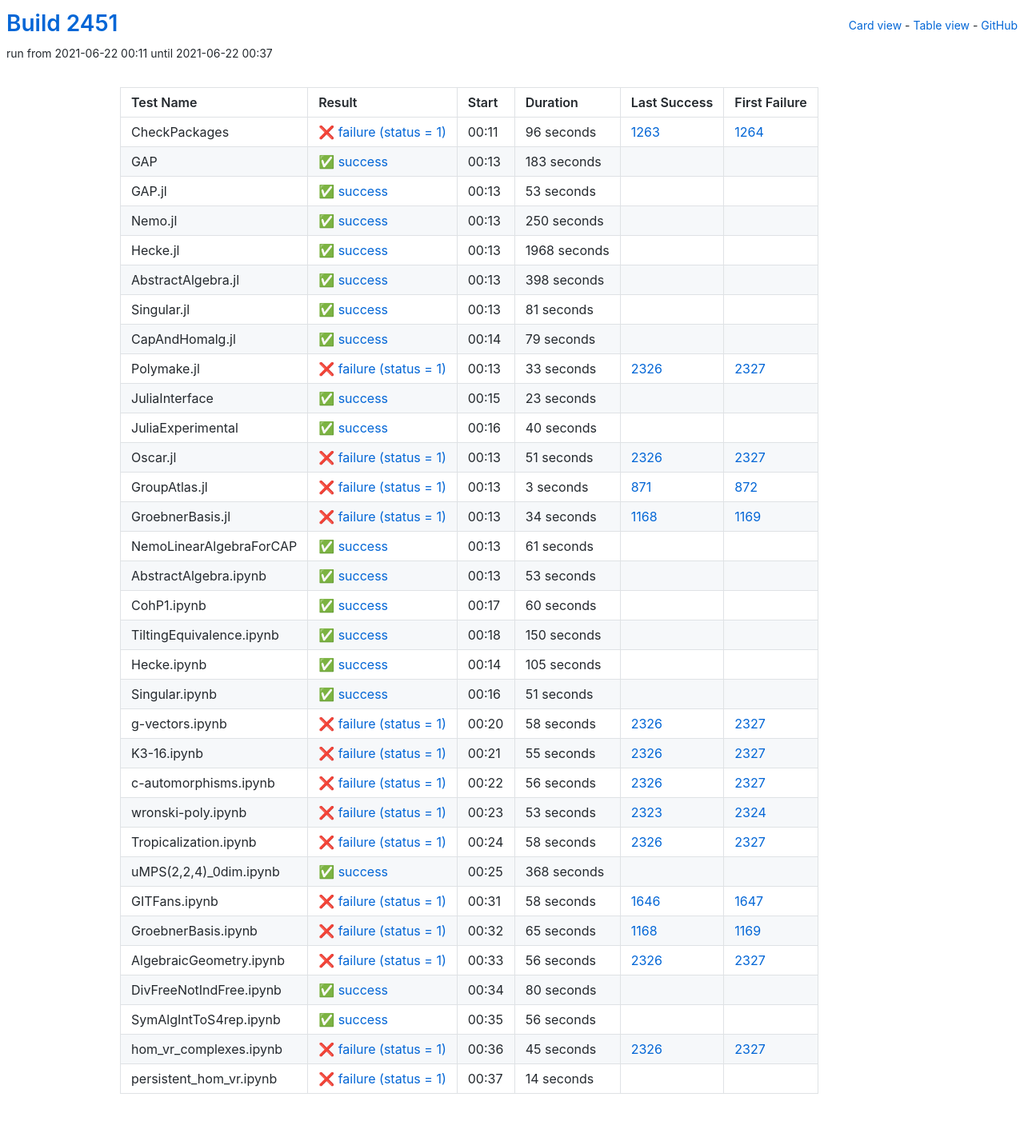
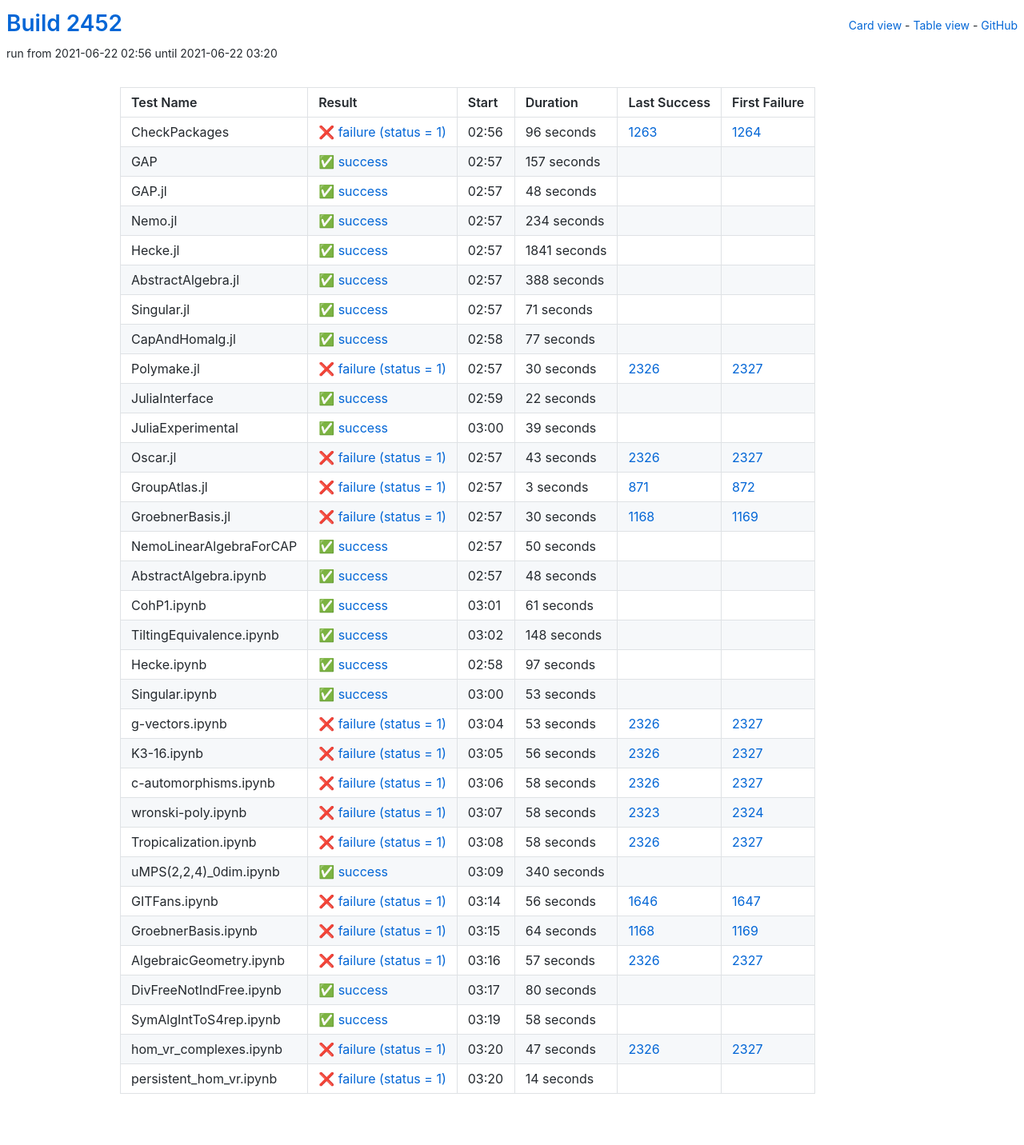
Before and after one commit to oscar-system/oscar-ci-status-stable, a Jekyll site: the page built from table.html, in a window 1280 px wide. Shown: the whole page at 80% size. Built offline with Jekyll 4.4.1, drawn with Linux system fonts in a browser that asks for light colours.

Commit message:
Build #2452

```diff
--- a/_data/ci.yml
+++ b/_data/ci.yml
@@ -1,6 +1,6 @@
 ---
-build: 2451
-build_url: https://oscarci.mathematik.uni-kl.de/job/oscar-stable/2451/
+build: 2452
+build_url: https://oscarci.mathematik.uni-kl.de/job/oscar-stable/2452/
 job: oscar-stable
 organization: oscar-system
 repo: oscar-ci-status-stable
@@ -8,8 +8,8 @@ repourl: https://github.com/oscar-system/oscar-ci-status-stable
 tests:
 - name: CheckPackages
   id: checkpackages
-  log: https://oscarci.mathematik.uni-kl.de/job/oscar-stable/2451/artifact/logs/build-2451/CheckPackages.log
-  start: 2021-06-22 00:11
+  log: https://oscarci.mathematik.uni-kl.de/job/oscar-stable/2452/artifact/logs/build-2452/CheckPackages.log
+  start: 2021-06-22 02:56
   success: false
   exitcode: 1
   status: failure
@@ -20,140 +20,140 @@ tests:
   first_failure_url: https://oscarci.mathematik.uni-kl.de/job/oscar-stable/1264/
 - name: GAP
   id: gap
-  log: https://oscarci.mathematik.uni-kl.de/job/oscar-stable/2451/artifact/logs/build-2451/GAP.log
-  start: 2021-06-22 00:13
+  log: https://oscarci.mathematik.uni-kl.de/job/oscar-stable/2452/artifact/logs/build-2452/GAP.log
+  start: 2021-06-22 02:57
   success: true
   exitcode: 0
   status: success
-  duration: 183
+  duration: 157
   last_success: false
   last_success_url:
   first_failure: false
   first_failure_url:
 - name: GAP.jl
   id: gap-jl
-  log: https://oscarci.mathematik.uni-kl.de/job/oscar-stable/2451/artifact/logs/build-2451/GAP.jl.log
-  start: 2021-06-22 00:13
+  log: https://oscarci.mathematik.uni-kl.de/job/oscar-stable/2452/artifact/logs/build-2452/GAP.jl.log
+  start: 2021-06-22 02:57
   success: true
   exitcode: 0
   status: success
-  duration: 53
+  duration: 48
   last_success: false
   last_success_url:
   first_failure: false
   first_failure_url:
 - name: Nemo.jl
   id: nemo-jl
-  log: https://oscarci.mathematik.uni-kl.de/job/oscar-stable/2451/artifact/logs/build-2451/Nemo.jl.log
-  start: 2021-06-22 00:13
+  log: https://oscarci.mathematik.uni-kl.de/job/oscar-stable/2452/artifact/logs/build-2452/Nemo.jl.log
+  start: 2021-06-22 02:57
   success: true
   exitcode: 0
   status: success
-  duration: 250
+  duration: 234
   last_success: false
   last_success_url:
   first_failure: false
   first_failure_url:
 - name: Hecke.jl
   id: hecke-jl
-  log: https://oscarci.mathematik.uni-kl.de/job/oscar-stable/2451/artifact/logs/build-2451/Hecke.jl.log
-  start: 2021-06-22 00:13
+  log: https://oscarci.mathematik.uni-kl.de/job/oscar-stable/2452/artifact/logs/build-2452/Hecke.jl.log
+  start: 2021-06-22 02:57
   success: true
   exitcode: 0
   status: success
-  duration: 1968
+  duration: 1841
   last_success: false
   last_success_url:
   first_failure: false
   first_failure_url:
 - name: AbstractAlgebra.jl
   id: abstractalgebra-jl
-  log: https://oscarci.mathematik.uni-kl.de/job/oscar-stable/2451/artifact/logs/build-2451/AbstractAlgebra.jl.log
-  start: 2021-06-22 00:13
+  log: https://oscarci.mathematik.uni-kl.de/job/oscar-stable/2452/artifact/logs/build-2452/AbstractAlgebra.jl.log
+  start: 2021-06-22 02:57
   success: true
   exitcode: 0
   status: success
-  duration: 398
+  duration: 388
   last_success: false
   last_success_url:
   first_failure: false
   first_failure_url:
 - name: Singular.jl
   id: singular-jl
-  log: https://oscarci.mathematik.uni-kl.de/job/oscar-stable/2451/artifact/logs/build-2451/Singular.jl.log
-  start: 2021-06-22 00:13
+  log: https://oscarci.mathematik.uni-kl.de/job/oscar-stable/2452/artifact/logs/build-2452/Singular.jl.log
+  start: 2021-06-22 02:57
   success: true
   exitcode: 0
   status: success
-  duration: 81
+  duration: 71
   last_success: false
   last_success_url:
   first_failure: false
   first_failure_url:
 - name: CapAndHomalg.jl
   id: capandhomalg-jl
-  log: https://oscarci.mathematik.uni-kl.de/job/oscar-stable/2451/artifact/logs/build-2451/CapAndHomalg.jl.log
-  start: 2021-06-22 00:14
+  log: https://oscarci.mathematik.uni-kl.de/job/oscar-stable/2452/artifact/logs/build-2452/CapAndHomalg.jl.log
+  start: 2021-06-22 02:58
   success: true
   exitcode: 0
   status: success
-  duration: 79
+  duration: 77
   last_success: false
   last_success_url:
   first_failure: false
   first_failure_url:
 - name: Polymake.jl
   id: polymake-jl
-  log: https://oscarci.mathematik.uni-kl.de/job/oscar-stable/2451/artifact/logs/build-2451/Polymake.jl.log
-  start: 2021-06-22 00:13
+  log: https://oscarci.mathematik.uni-kl.de/job/oscar-stable/2452/artifact/logs/build-2452/Polymake.jl.log
+  start: 2021-06-22 02:57
   success: false
   exitcode: 1
   status: failure
-  duration: 33
+  duration: 30
   last_success: 2326
   last_success_url: https://oscarci.mathematik.uni-kl.de/job/oscar-stable/2326/
   first_failure: 2327
   first_failure_url: https://oscarci.mathematik.uni-kl.de/job/oscar-stable/2327/
 - name: JuliaInterface
   id: juliainterface
-  log: https://oscarci.mathematik.uni-kl.de/job/oscar-stable/2451/artifact/logs/build-2451/JuliaInterface.log
-  start: 2021-06-22 00:15
+  log: https://oscarci.mathematik.uni-kl.de/job/oscar-stable/2452/artifact/logs/build-2452/JuliaInterface.log
+  start: 2021-06-22 02:59
   success: true
   exitcode: 0
   status: success
-  duration: 23
+  duration: 22
   last_success: false
   last_success_url:
   first_failure: false
   first_failure_url:
 - name: JuliaExperimental
   id: juliaexperimental
-  log: https://oscarci.mathematik.uni-kl.de/job/oscar-stable/2451/artifact/logs/build-2451/JuliaExperimental.log
-  start: 2021-06-22 00:16
+  log: https://oscarci.mathematik.uni-kl.de/job/oscar-stable/2452/artifact/logs/build-2452/JuliaExperimental.log
+  start: 2021-06-22 03:00
   success: true
   exitcode: 0
   status: success
-  duration: 40
+  duration: 39
   last_success: false
   last_success_url:
   first_failure: false
   first_failure_url:
 - name: Oscar.jl
   id: oscar-jl
-  log: https://oscarci.mathematik.uni-kl.de/job/oscar-stable/2451/artifact/logs/build-2451/Oscar.jl.log
-  start: 2021-06-22 00:13
+  log: https://oscarci.mathematik.uni-kl.de/job/oscar-stable/2452/artifact/logs/build-2452/Oscar.jl.log
+  start: 2021-06-22 02:57
   success: false
   exitcode: 1
   status: failure
-  duration: 51
+  duration: 43
   last_success: 2326
   last_success_url: https://oscarci.mathematik.uni-kl.de/job/oscar-stable/2326/
   first_failure: 2327
   first_failure_url: https://oscarci.mathematik.uni-kl.de/job/oscar-stable/2327/
 - name: GroupAtlas.jl
   id: groupatlas-jl
-  log: https://oscarci.mathematik.uni-kl.de/job/oscar-stable/2451/artifact/logs/build-2451/GroupAtlas.jl.log
-  start: 2021-06-22 00:13
+  log: https://oscarci.mathematik.uni-kl.de/job/oscar-stable/2452/artifact/logs/build-2452/GroupAtlas.jl.log
+  start: 2021-06-22 02:57
   success: false
   exitcode: 1
   status: failure
@@ -164,20 +164,44 @@ tests:
   first_failure_url: https://oscarci.mathematik.uni-kl.de/job/oscar-stable/872/
 - name: GroebnerBasis.jl
   id: groebnerbasis-jl
-  log: https://oscarci.mathematik.uni-kl.de/job/oscar-stable/2451/artifact/logs/build-2451/GroebnerBasis.jl.log
-  start: 2021-06-22 00:13
+  log: https://oscarci.mathematik.uni-kl.de/job/oscar-stable/2452/artifact/logs/build-2452/GroebnerBasis.jl.log
+  start: 2021-06-22 02:57
   success: false
   exitcode: 1
   status: failure
-  duration: 34
+  duration: 30
   last_success: 1168
   last_success_url: https://oscarci.mathematik.uni-kl.de/job/oscar-stable/1168/
   first_failure: 1169
   first_failure_url: https://oscarci.mathematik.uni-kl.de/job/oscar-stable/1169/
 - name: NemoLinearAlgebraForCAP
   id: nemolinearalgebraforcap
-  log: https://oscarci.mathematik.uni-kl.de/job/oscar-stable/2451/artifact/logs/build-2451/NemoLinearAlgebraForCAP.log
-  start: 2021-06-22 00:13
+  log: https://oscarci.mathematik.uni-kl.de/job/oscar-stable/2452/artifact/logs/build-2452/NemoLinearAlgebraForCAP.log
+  start: 2021-06-22 02:57
+  success: true
+  exitcode: 0
+  status: success
+  duration: 50
+  last_success: false
+  last_success_url:
+  first_failure: false
+  first_failure_url:
+- name: AbstractAlgebra.ipynb
+  id: abstractalgebra-ipynb
+  log: https://oscarci.mathematik.uni-kl.de/job/oscar-stable/2452/artifact/logs/build-2452/AbstractAlgebra.ipynb.log
+  start: 2021-06-22 02:57
+  success: true
+  exitcode: 0
+  status: success
+  duration: 48
+  last_success: false
+  last_success_url:
+  first_failure: false
+  first_failure_url:
+- name: CohP1.ipynb
+  id: cohp1-ipynb
+  log: https://oscarci.mathematik.uni-kl.de/job/oscar-stable/2452/artifact/logs/build-2452/CohP1.ipynb.log
+  start: 2021-06-22 03:01
   success: true
   exitcode: 0
   status: success
@@ -186,10 +210,34 @@ tests:
   last_success_url:
   first_failure: false
   first_failure_url:
-- name: AbstractAlgebra.ipynb
-  id: abstractalgebra-ipynb
-  log: https://oscarci.mathematik.uni-kl.de/job/oscar-stable/2451/artifact/logs/build-2451/AbstractAlgebra.ipynb.log
-  start: 2021-06-22 00:13
+- name: TiltingEquivalence.ipynb
+  id: tiltingequivalence-ipynb
+  log: https://oscarci.mathematik.uni-kl.de/job/oscar-stable/2452/artifact/logs/build-2452/TiltingEquivalence.ipynb.log
+  start: 2021-06-22 03:02
+  success: true
+  exitcode: 0
+  status: success
+  duration: 148
+  last_success: false
+  last_success_url:
+  first_failure: false
+  first_failure_url:
+- name: Hecke.ipynb
+  id: hecke-ipynb
+  log: https://oscarci.mathematik.uni-kl.de/job/oscar-stable/2452/artifact/logs/build-2452/Hecke.ipynb.log
+  start: 2021-06-22 02:58
+  success: true
+  exitcode: 0
+  status: success
+  duration: 97
+  last_success: false
+  last_success_url:
+  first_failure: false
+  first_failure_url:
+- name: Singular.ipynb
+  id: singular-ipynb
+  log: https://oscarci.mathematik.uni-kl.de/job/oscar-stable/2452/artifact/logs/build-2452/Singular.ipynb.log
+  start: 2021-06-22 03:00
   success: true
   exitcode: 0
   status: success
@@ -198,58 +246,34 @@ tests:
   last_success_url:
   first_failure: false
   first_failure_url:
-- name: CohP1.ipynb
-  id: cohp1-ipynb
-  log: https://oscarci.mathematik.uni-kl.de/job/oscar-stable/2451/artifact/logs/build-2451/CohP1.ipynb.log
-  start: 2021-06-22 00:17
-  success: true
-  exitcode: 0
-  status: success
-  duration: 60
-  last_success: false
-  last_success_url:
-  first_failure: false
-  first_failure_url:
-- name: TiltingEquivalence.ipynb
-  id: tiltingequivalence-ipynb
-  log: https://oscarci.mathematik.uni-kl.de/job/oscar-stable/2451/artifact/logs/build-2451/TiltingEquivalence.ipynb.log
-  start: 2021-06-22 00:18
-  success: true
-  exitcode: 0
-  status: success
-  duration: 150
-  last_success: false
-  last_success_url:
-  first_failure: false
-  first_failure_url:
-- name: Hecke.ipynb
-  id: hecke-ipynb
-  log: https://oscarci.mathematik.uni-kl.de/job/oscar-stable/2451/artifact/logs/build-2451/Hecke.ipynb.log
-  start: 2021-06-22 00:14
-  success: true
-  exitcode: 0
-  status: success
-  duration: 105
-  last_success: false
-  last_success_url:
-  first_failure: false
-  first_failure_url:
-- name: Singular.ipynb
-  id: singular-ipynb
-  log: https://oscarci.mathematik.uni-kl.de/job/oscar-stable/2451/artifact/logs/build-2451/Singular.ipynb.log
-  start: 2021-06-22 00:16
-  success: true
-  exitcode: 0
-  status: success
-  duration: 51
-  last_success: false
-  last_success_url:
-  first_failure: false
-  first_failure_url:
 - name: g-vectors.ipynb
   id: g-vectors-ipynb
-  log: https://oscarci.mathematik.uni-kl.de/job/oscar-stable/2451/artifact/logs/build-2451/g-vectors.ipynb.log
-  start: 2021-06-22 00:20
+  log: https://oscarci.mathematik.uni-kl.de/job/oscar-stable/2452/artifact/logs/build-2452/g-vectors.ipynb.log
+  start: 2021-06-22 03:04
+  success: false
+  exitcode: 1
+  status: failure
+  duration: 53
+  last_success: 2326
+  last_success_url: https://oscarci.mathematik.uni-kl.de/job/oscar-stable/2326/
+  first_failure: 2327
+  first_failure_url: https://oscarci.mathematik.uni-kl.de/job/oscar-stable/2327/
+- name: K3-16.ipynb
+  id: k3-16-ipynb
+  log: https://oscarci.mathematik.uni-kl.de/job/oscar-stable/2452/artifact/logs/build-2452/K3-16.ipynb.log
+  start: 2021-06-22 03:05
+  success: false
+  exitcode: 1
+  status: failure
+  duration: 56
+  last_success: 2326
+  last_success_url: https://oscarci.mathematik.uni-kl.de/job/oscar-stable/2326/
+  first_failure: 2327
+  first_failure_url: https://oscarci.mathematik.uni-kl.de/job/oscar-stable/2327/
+- name: c-automorphisms.ipynb
+  id: c-automorphisms-ipynb
+  log: https://oscarci.mathematik.uni-kl.de/job/oscar-stable/2452/artifact/logs/build-2452/c-automorphisms.ipynb.log
+  start: 2021-06-22 03:06
   success: false
   exitcode: 1
   status: failure
@@ -258,46 +282,22 @@ tests:
   last_success_url: https://oscarci.mathematik.uni-kl.de/job/oscar-stable/2326/
   first_failure: 2327
   first_failure_url: https://oscarci.mathematik.uni-kl.de/job/oscar-stable/2327/
-- name: K3-16.ipynb
-  id: k3-16-ipynb
-  log: https://oscarci.mathematik.uni-kl.de/job/oscar-stable/2451/artifact/logs/build-2451/K3-16.ipynb.log
-  start: 2021-06-22 00:21
+- name: wronski-poly.ipynb
+  id: wronski-poly-ipynb
+  log: https://oscarci.mathematik.uni-kl.de/job/oscar-stable/2452/artifact/logs/build-2452/wronski-poly.ipynb.log
+  start: 2021-06-22 03:07
   success: false
   exitcode: 1
   status: failure
-  duration: 55
-  last_success: 2326
-  last_success_url: https://oscarci.mathematik.uni-kl.de/job/oscar-stable/2326/
-  first_failure: 2327
-  first_failure_url: https://oscarci.mathematik.uni-kl.de/job/oscar-stable/2327/
-- name: c-automorphisms.ipynb
-  id: c-automorphisms-ipynb
-  log: https://oscarci.mathematik.uni-kl.de/job/oscar-stable/2451/artifact/logs/build-2451/c-automorphisms.ipynb.log
-  start: 2021-06-22 00:22
-  success: false
-  exitcode: 1
-  status: failure
-  duration: 56
-  last_success: 2326
-  last_success_url: https://oscarci.mathematik.uni-kl.de/job/oscar-stable/2326/
-  first_failure: 2327
-  first_failure_url: https://oscarci.mathematik.uni-kl.de/job/oscar-stable/2327/
-- name: wronski-poly.ipynb
-  id: wronski-poly-ipynb
-  log: https://oscarci.mathematik.uni-kl.de/job/oscar-stable/2451/artifact/logs/build-2451/wronski-poly.ipynb.log
-  start: 2021-06-22 00:23
-  success: false
-  exitcode: 1
-  status: failure
-  duration: 53
+  duration: 58
   last_success: 2323
   last_success_url: https://oscarci.mathematik.uni-kl.de/job/oscar-stable/2323/
   first_failure: 2324
   first_failure_url: https://oscarci.mathematik.uni-kl.de/job/oscar-stable/2324/
 - name: Tropicalization.ipynb
   id: tropicalization-ipynb
-  log: https://oscarci.mathematik.uni-kl.de/job/oscar-stable/2451/artifact/logs/build-2451/Tropicalization.ipynb.log
-  start: 2021-06-22 00:24
+  log: https://oscarci.mathematik.uni-kl.de/job/oscar-stable/2452/artifact/logs/build-2452/Tropicalization.ipynb.log
+  start: 2021-06-22 03:08
   success: false
   exitcode: 1
   status: failure
@@ -308,56 +308,56 @@ tests:
   first_failure_url: https://oscarci.mathematik.uni-kl.de/job/oscar-stable/2327/
 - name: uMPS(2,2,4)_0dim.ipynb
   id: umps-2-2-4-0dim-ipynb
-  log: https://oscarci.mathematik.uni-kl.de/job/oscar-stable/2451/artifact/logs/build-2451/uMPS-2-2-4-_0dim.ipynb.log
-  start: 2021-06-22 00:25
+  log: https://oscarci.mathematik.uni-kl.de/job/oscar-stable/2452/artifact/logs/build-2452/uMPS-2-2-4-_0dim.ipynb.log
+  start: 2021-06-22 03:09
   success: true
   exitcode: 0
   status: success
-  duration: 368
+  duration: 340
   last_success: false
   last_success_url:
   first_failure: false
   first_failure_url:
 - name: GITFans.ipynb
   id: gitfans-ipynb
-  log: https://oscarci.mathematik.uni-kl.de/job/oscar-stable/2451/artifact/logs/build-2451/GITFans.ipynb.log
-  start: 2021-06-22 00:31
+  log: https://oscarci.mathematik.uni-kl.de/job/oscar-stable/2452/artifact/logs/build-2452/GITFans.ipynb.log
+  start: 2021-06-22 03:14
   success: false
   exitcode: 1
   status: failure
-  duration: 58
+  duration: 56
   last_success: 1646
   last_success_url: https://oscarci.mathematik.uni-kl.de/job/oscar-stable/1646/
   first_failure: 1647
   first_failure_url: https://oscarci.mathematik.uni-kl.de/job/oscar-stable/1647/
 - name: GroebnerBasis.ipynb
   id: groebnerbasis-ipynb
-  log: https://oscarci.mathematik.uni-kl.de/job/oscar-stable/2451/artifact/logs/build-2451/GroebnerBasis.ipynb.log
-  start: 2021-06-22 00:32
+  log: https://oscarci.mathematik.uni-kl.de/job/oscar-stable/2452/artifact/logs/build-2452/GroebnerBasis.ipynb.log
+  start: 2021-06-22 03:15
   success: false
   exitcode: 1
   status: failure
-  duration: 65
+  duration: 64
   last_success: 1168
   last_success_url: https://oscarci.mathematik.uni-kl.de/job/oscar-stable/1168/
   first_failure: 1169
   first_failure_url: https://oscarci.mathematik.uni-kl.de/job/oscar-stable/1169/
 - name: AlgebraicGeometry.ipynb
   id: algebraicgeometry-ipynb
-  log: https://oscarci.mathematik.uni-kl.de/job/oscar-stable/2451/artifact/logs/build-2451/AlgebraicGeometry.ipynb.log
-  start: 2021-06-22 00:33
+  log: https://oscarci.mathematik.uni-kl.de/job/oscar-stable/2452/artifact/logs/build-2452/AlgebraicGeometry.ipynb.log
+  start: 2021-06-22 03:16
   success: false
   exitcode: 1
   status: failure
-  duration: 56
+  duration: 57
   last_success: 2326
   last_success_url: https://oscarci.mathematik.uni-kl.de/job/oscar-stable/2326/
   first_failure: 2327
   first_failure_url: https://oscarci.mathematik.uni-kl.de/job/oscar-stable/2327/
 - name: DivFreeNotIndFree.ipynb
   id: divfreenotindfree-ipynb
-  log: https://oscarci.mathematik.uni-kl.de/job/oscar-stable/2451/artifact/logs/build-2451/DivFreeNotIndFree.ipynb.log
-  start: 2021-06-22 00:34
+  log: https://oscarci.mathematik.uni-kl.de/job/oscar-stable/2452/artifact/logs/build-2452/DivFreeNotIndFree.ipynb.log
+  start: 2021-06-22 03:17
   success: true
   exitcode: 0
   status: success
@@ -368,32 +368,32 @@ tests:
   first_failure_url:
 - name: SymAlgIntToS4rep.ipynb
   id: symalginttos4rep-ipynb
-  log: https://oscarci.mathematik.uni-kl.de/job/oscar-stable/2451/artifact/logs/build-2451/SymAlgIntToS4rep.ipynb.log
-  start: 2021-06-22 00:35
+  log: https://oscarci.mathematik.uni-kl.de/job/oscar-stable/2452/artifact/logs/build-2452/SymAlgIntToS4rep.ipynb.log
+  start: 2021-06-22 03:19
   success: true
   exitcode: 0
   status: success
-  duration: 56
+  duration: 58
   last_success: false
   last_success_url:
   first_failure: false
   first_failure_url:
 - name: hom_vr_complexes.ipynb
   id: hom-vr-complexes-ipynb
-  log: https://oscarci.mathematik.uni-kl.de/job/oscar-stable/2451/artifact/logs/build-2451/hom_vr_complexes.ipynb.log
-  start: 2021-06-22 00:36
+  log: https://oscarci.mathematik.uni-kl.de/job/oscar-stable/2452/artifact/logs/build-2452/hom_vr_complexes.ipynb.log
+  start: 2021-06-22 03:20
   success: false
   exitcode: 1
   status: failure
-  duration: 45
+  duration: 47
   last_success: 2326
   last_success_url: https://oscarci.mathematik.uni-kl.de/job/oscar-stable/2326/
   first_failure: 2327
   first_failure_url: https://oscarci.mathematik.uni-kl.de/job/oscar-stable/2327/
 - name: persistent_hom_vr.ipynb
   id: persistent-hom-vr-ipynb
-  log: https://oscarci.mathematik.uni-kl.de/job/oscar-stable/2451/artifact/logs/build-2451/persistent_hom_vr.ipynb.log
-  start: 2021-06-22 00:37
+  log: https://oscarci.mathematik.uni-kl.de/job/oscar-stable/2452/artifact/logs/build-2452/persistent_hom_vr.ipynb.log
+  start: 2021-06-22 03:20
   success: false
   exitcode: 1
   status: failure
```
Also changed, not shown: README.md.
